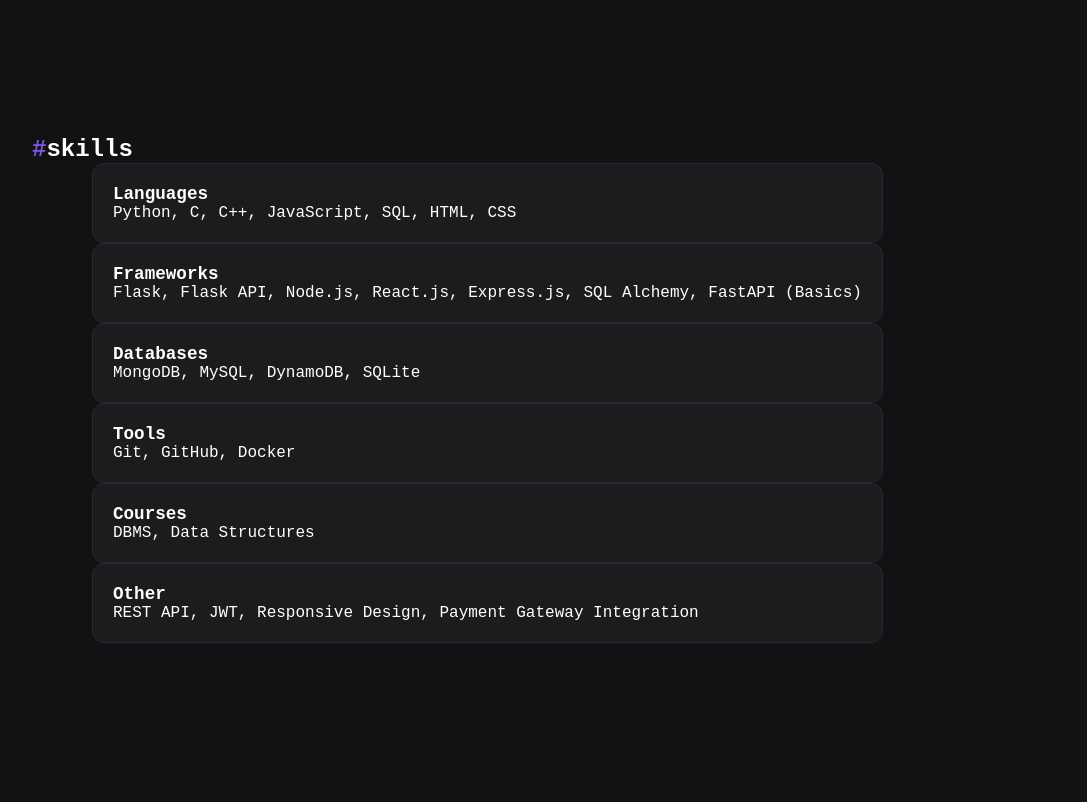
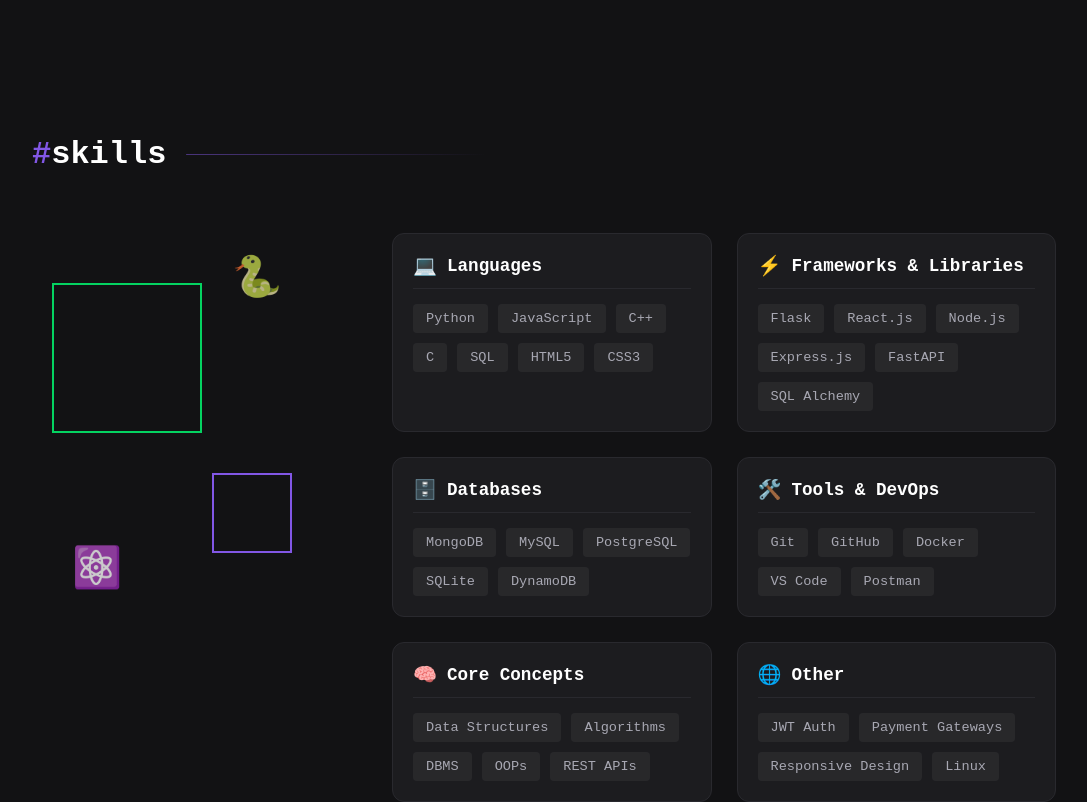
Before and after one commit to Sawan03/sawan, a React (Create React App) app: page / in a window 1280 px wide. Shown: the part 2060-2862 px from the top of the page, without its empty margins (96-1183 px from the left). Built offline with nearby package versions, Linux system fonts and the light colour scheme.

Commit message:
Update Skills.js

```diff
--- a/src/components/Skills.js
+++ b/src/components/Skills.js
@@ -1,35 +1,79 @@
 import React from 'react';
-import '../styles/Skills.css'; // Adjust path as necessary
+import '../styles/Skills.css';
 
-const skills = {
-  Languages: ['Python', 'C', 'C++', 'JavaScript', 'SQL', 'HTML', 'CSS'],
-  Frameworks: ['Flask', 'Flask API', 'Node.js', 'React.js', 'Express.js', 'SQL Alchemy', 'FastAPI (Basics)'],
-  Databases: ['MongoDB', 'MySQL', 'DynamoDB', 'SQLite'],
-  Tools: ['Git', 'GitHub', 'Docker'],
-  Courses: ['DBMS', 'Data Structures'],
-  Other: ['REST API', 'JWT', 'Responsive Design', 'Payment Gateway Integration'],
-};
+const skillCategories = [
+  {
+    title: "Languages",
+    icon: "💻",
+    skills: ['Python', 'JavaScript', 'C++', 'C', 'SQL', 'HTML5', 'CSS3']
+  },
+  {
+    title: "Frameworks & Libraries",
+    icon: "⚡",
+    skills: ['Flask', 'React.js', 'Node.js', 'Express.js', 'FastAPI', 'SQL Alchemy']
+  },
+  {
+    title: "Databases",
+    icon: "🗄️",
+    skills: ['MongoDB', 'MySQL', 'PostgreSQL', 'SQLite', 'DynamoDB']
+  },
+  {
+    title: "Tools & DevOps",
+    icon: "🛠️",
+    skills: ['Git', 'GitHub', 'Docker', 'VS Code', 'Postman']
+  },
+  {
+    title: "Core Concepts",
+    icon: "🧠",
+    skills: ['Data Structures', 'Algorithms', 'DBMS', 'OOPs', 'REST APIs']
+  },
+  {
+    title: "Other",
+    icon: "🌐",
+    skills: ['JWT Auth', 'Payment Gateways', 'Responsive Design', 'Linux']
+  }
+];
 
 const Skills = () => {
   return (
     <section className="skills-section" id="skills">
-      <h2><span className="hashtag">#</span>skills</h2>
+
+      <div className="skills-header">
+        <h2><span className="hashtag">#</span>skills</h2>
+        <div className="line"></div>
+      </div>
+
       <div className="skills-container">
-        <div className="bg-squares">
-          <div className="dot-grid"></div>
-          <div className="box box1"></div>
-          <div className="dot-grid small"></div>
-          <div className="box box2"></div>
-          <div className="overlap-box"></div>
+
+        {/* Left: Decorative Art (The "Visual" side) */}
+        <div className="skills-art">
+          <div className="art-box box-large"></div>
+          <div className="art-box box-small"></div>
+          <div className="dots-grid"></div>
+          <div className="floating-icon python">🐍</div>
+          <div className="floating-icon react">⚛️</div>
         </div>
-        <div className="skills-boxes">
-          {Object.entries(skills).map(([category, items], index) => (
+
+        {/* Right: The Skills Grid */}
+        <div className="skills-grid">
+          {skillCategories.map((category, index) => (
             <div className="skill-card" key={index}>
-              <h3>{category}</h3>
-              <p>{items.join(', ')}</p>
+              <div className="card-header">
+                <span className="cat-icon">{category.icon}</span>
+                <h3>{category.title}</h3>
+              </div>
+
+              <div className="skill-tags">
+                {category.skills.map((skill, idx) => (
+                  <span className="skill-pill" key={idx}>
+                    {skill}
+                  </span>
+                ))}
+              </div>
             </div>
           ))}
         </div>
+
       </div>
     </section>
   );
```
